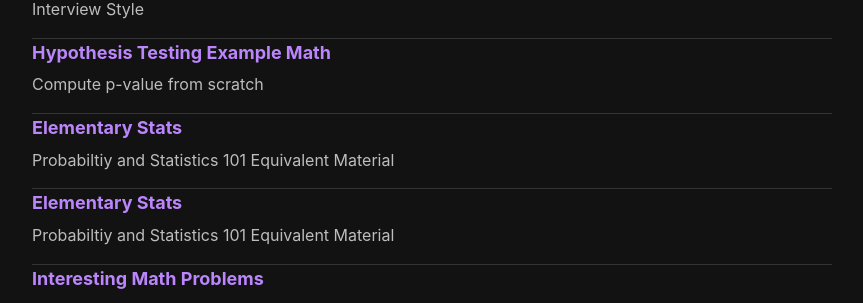
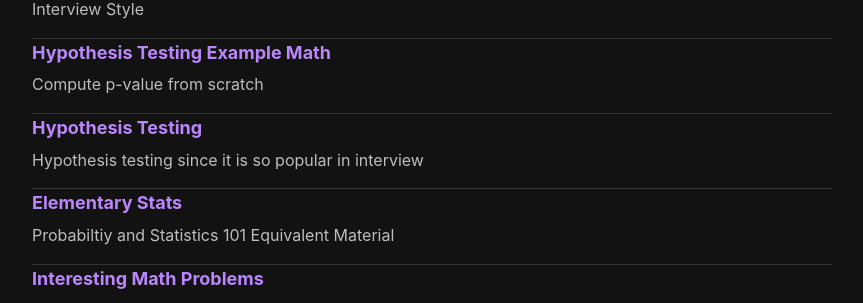
Before and after one commit to sean-sj-jung/sean-sj-jung.github.io, a Jekyll site: the page built from posts/index.html, in a window 1280 px wide. Shown: the part 1366-1669 px from the top of the page, without its empty margins (208-1071 px from the left). Built offline with Jekyll 4.4.1, drawn with Linux system fonts in a browser that asks for light colours; nearby versions of some CDN libraries.

```diff
--- a/_posts/2024-11-03-HypothesisTesting.md
+++ b/_posts/2024-11-03-HypothesisTesting.md
@@ -1,8 +1,8 @@
 ---
 layout: post
-title: "Elementary Stats"
-date: 2024-11-02
-excerpt: "Probabiltiy and Statistics 101 Equivalent Material"
+title: "Hypothesis Testing"
+date: 2024-11-03
+excerpt: "Hypothesis testing since it is so popular in interview"
 ---
 
 ## Hypothesis Testing and p-value
```
Also changed, not shown: _posts/2024-11-04-HypothesisTestingExamplesMath.md (+4 -2 lines).
